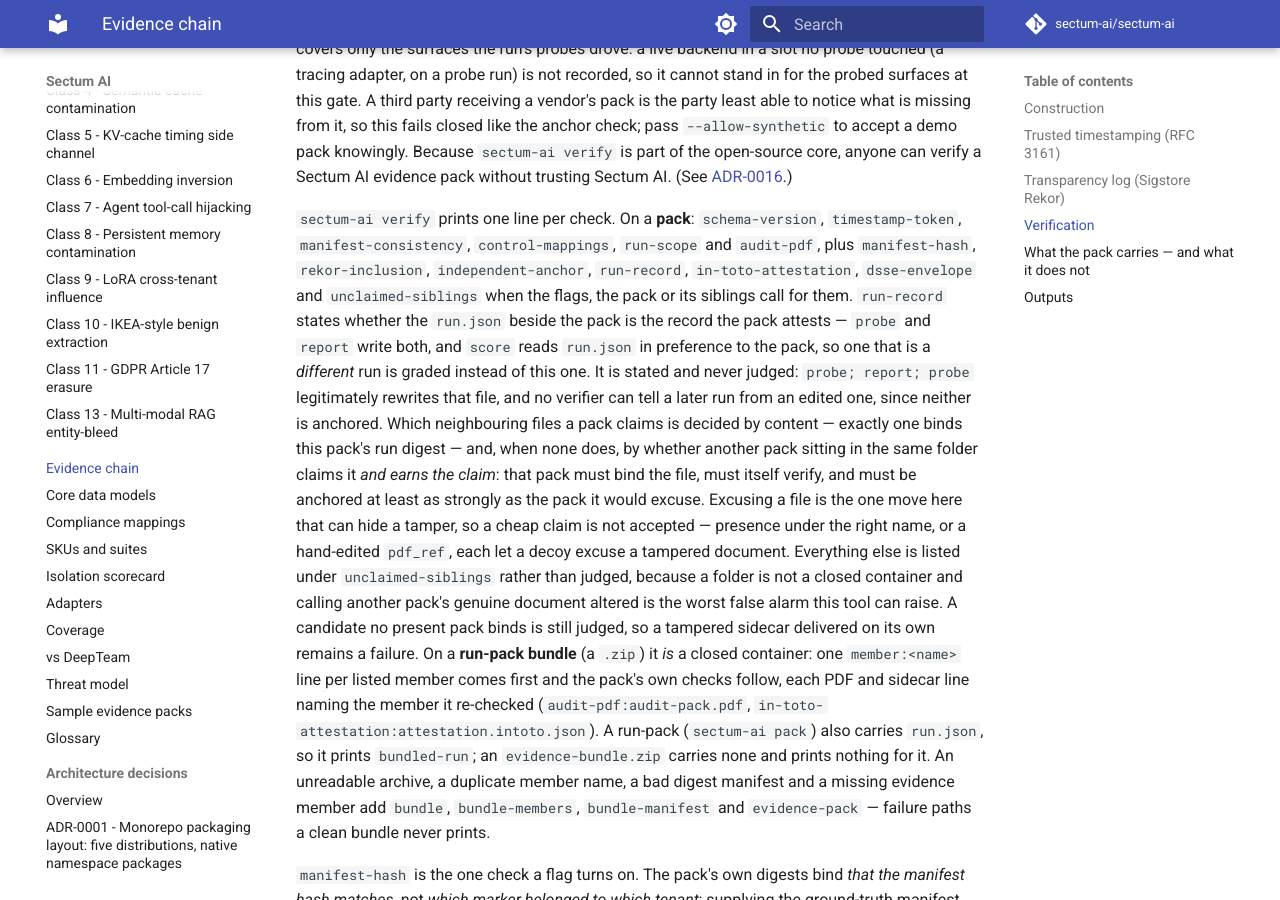
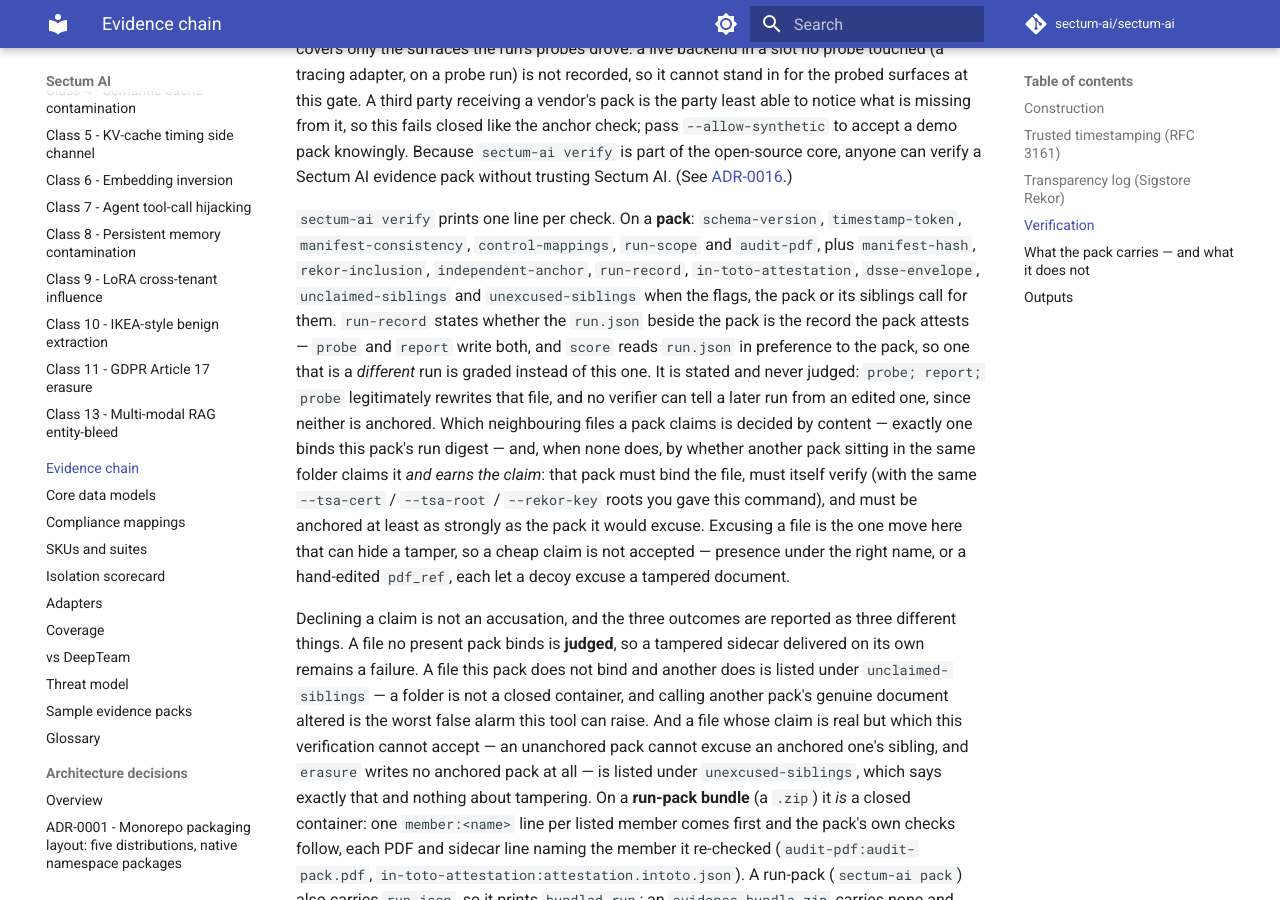
Before and after one commit to sectum-ai/sectum-ai, an MkDocs documentation site: the page built from docs/evidence-chain.md, in a window 1280 px wide and 900 px high, scrolled down 2454 px. Built offline with MkDocs 1.6.1 and Material for MkDocs 9.7.7, drawn with Linux system fonts in a browser that asks for light colours; comment, search, counter and statistics services are not loaded.

Commit message:
docs(evidence-chain): the ownership rule has three outcomes, not two
The page described the rule as it stood one commit ago - bind, verify, match the
anchor strength - and the fix for the false accusation added a third outcome the
page did not have: a claim that is REAL and that this verification cannot accept,
reported as `unexcused-siblings` and saying nothing about tampering.

Stated as three distinct outcomes, with why each is what it is, plus the check
name in the list of lines `verify` can print, plus the detail that the claimant is
verified with the same trust roots the caller supplied.

Co-Authored-By: Claude Opus 5 <noreply@anthropic.com>

```diff
--- a/docs/evidence-chain.md
+++ b/docs/evidence-chain.md
@@ -115,8 +115,8 @@ evidence pack without trusting Sectum AI. (See [ADR-0016](adr/0016-anchor-the-wh
 `sectum-ai verify` prints one line per check. On a **pack**: `schema-version`,
 `timestamp-token`, `manifest-consistency`, `control-mappings`, `run-scope` and
 `audit-pdf`, plus `manifest-hash`, `rekor-inclusion`, `independent-anchor`,
-`run-record`, `in-toto-attestation`, `dsse-envelope` and `unclaimed-siblings`
-when the flags, the pack or its siblings call for them. `run-record` states whether
+`run-record`, `in-toto-attestation`, `dsse-envelope`, `unclaimed-siblings` and
+`unexcused-siblings` when the flags, the pack or its siblings call for them. `run-record` states whether
 the `run.json` beside the pack is the record the pack attests — `probe` and
 `report` write both, and `score` reads `run.json` in preference to the pack, so
 one that is a *different* run is graded instead of this one. It is stated and
@@ -125,14 +125,21 @@ verifier can tell a later run from an edited one, since neither is anchored.
 Which neighbouring files a pack claims is decided by content — exactly one binds
 this pack's run digest — and, when none does, by whether another pack sitting in
 the same folder claims it *and earns the claim*: that pack must bind the file, must
-itself verify, and must be anchored at least as strongly as the pack it would
+itself verify (with the same `--tsa-cert` / `--tsa-root` / `--rekor-key` roots you
+gave this command), and must be anchored at least as strongly as the pack it would
 excuse. Excusing a file is the one move here that can hide a tamper, so a cheap
 claim is not accepted — presence under the right name, or a hand-edited `pdf_ref`,
-each let a decoy excuse a tampered document. Everything else is listed
-under `unclaimed-siblings` rather than judged, because a folder is not a closed
-container and calling another pack's genuine document altered is the worst false
-alarm this tool can raise. A candidate no present pack binds is still judged, so
-a tampered sidecar delivered on its own remains a failure. On a **run-pack bundle** (a `.zip`) it *is* a closed
+each let a decoy excuse a tampered document.
+
+Declining a claim is not an accusation, and the three outcomes are reported as
+three different things. A file no present pack binds is **judged**, so a tampered
+sidecar delivered on its own remains a failure. A file this pack does not bind and
+another does is listed under `unclaimed-siblings` — a folder is not a closed
+container, and calling another pack's genuine document altered is the worst false
+alarm this tool can raise. And a file whose claim is real but which this
+verification cannot accept — an unanchored pack cannot excuse an anchored one's
+sibling, and `erasure` writes no anchored pack at all — is listed under
+`unexcused-siblings`, which says exactly that and nothing about tampering. On a **run-pack bundle** (a `.zip`) it *is* a closed
 container: one `member:<name>` line per listed member comes first and the pack's
 own checks follow, each PDF and sidecar line naming the member it re-checked
 (`audit-pdf:audit-pack.pdf`, `in-toto-attestation:attestation.intoto.json`). A run-pack (`sectum-ai pack`)
```
